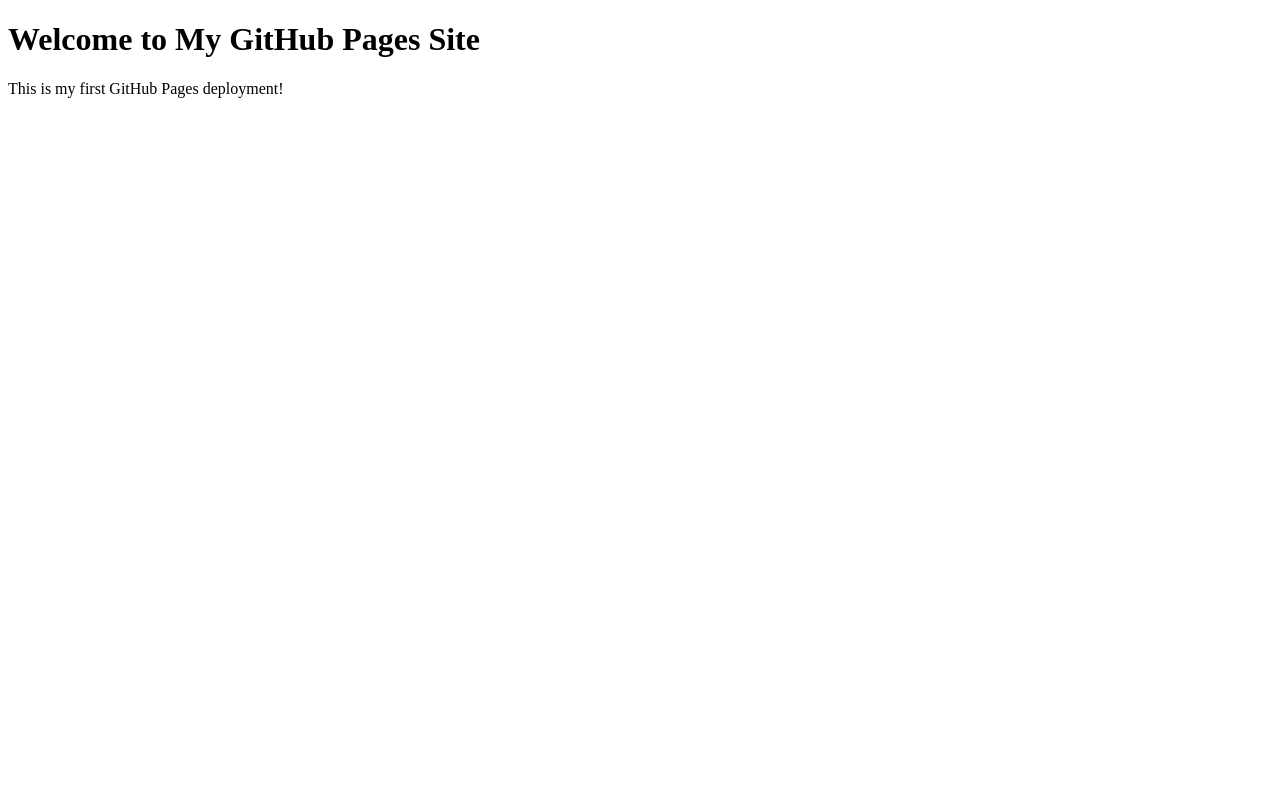
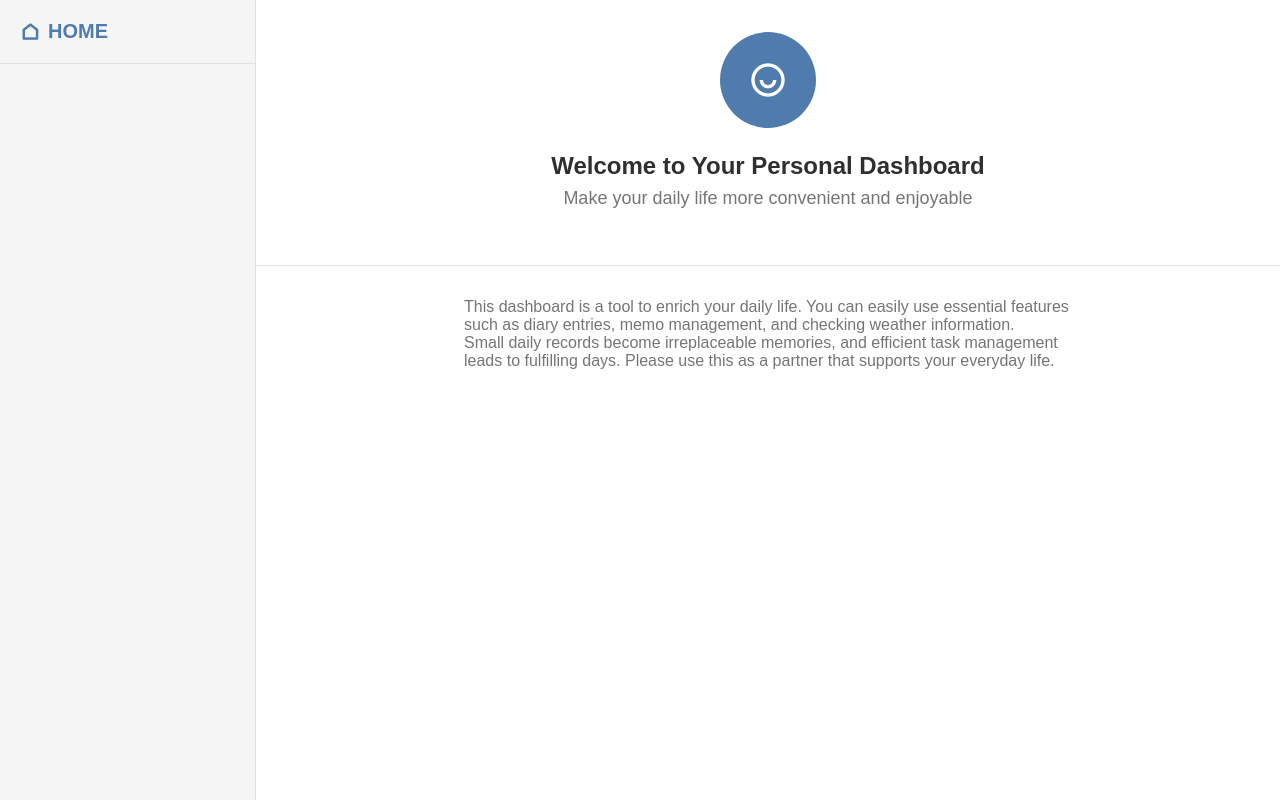
Before and after one commit to yuitomiura/my-first-web-app, a plain HTML site: page index.html in a window 1280 px wide. Drawn offline with nearby package versions, Linux system fonts and the light colour scheme.

Commit message:
Add files via upload
新しい Web サイト用ファイルをアップロード

```diff
--- a/index.html
+++ b/index.html
@@ -1,12 +1,41 @@
 <!DOCTYPE html>
 <html lang="en">
-<head>
-    <meta charset="UTF-8">
-    <meta name="viewport" content="width=device-width, initial-scale=1.0">
-    <title>My GitHub Pages Site</title>
-</head>
-<body>
-    <h1>Welcome to My GitHub Pages Site</h1>
-    <p>This is my first GitHub Pages deployment!</p>
-</body>
+  <head>
+    <meta charset="UTF-8" />
+    <meta name="viewport" content="width=device-width, initial-scale=1.0" />
+    <title>Dashboard</title>
+    <link href="https://cdn.jsdelivr.net/npm/remixicon@4.5.0/fonts/remixicon.css" rel="stylesheet" />
+    <link rel="stylesheet" href="./style.css" />
+  </head>
+  <body>
+    <div class="dashboard-container">
+      <aside>
+        <div class="sidebar">
+          <div class="sidebar-header">
+            <a href="#" class="sidebar-home" deta-dab="home">
+              <span class="ri-home-line"></span>
+              <span>HOME</span>
+            </a>
+          </div>
+        </div>
+      </aside>
+      <main class="main-contents">
+        <section id="home">
+          <header>
+            <div class="profile-icon">
+              <span class="ri-user-smile-line"></span>
+            </div>
+            <h1 class="content-title">Welcome to Your Personal Dashboard</h1>
+            <p class="content-subtitle">Make your daily life more convenient and enjoyable</p>
+          </header>
+          <div class="section-body">
+            <div class="section-description">
+            <p>This dashboard is a tool to enrich your daily life. You can easily use essential features such as diary entries, memo management, and checking weather information.</p>
+            <p>Small daily records become irreplaceable memories, and efficient task management leads to fulfilling days. Please use this as a partner that supports your everyday life.</p>
+            </div>
+          </div>
+        </section>
+      </main>
+    </div>
+  </body>
 </html>
--- /dev/null
+++ b/style.css
@@ -0,0 +1,106 @@
+/* ブラウザで設定されているスタイルのリセット・共通設定 */
+/* 消さないでください */
+*,
+*::before,
+*::after {
+  box-sizing: border-box;
+}
+body,
+h1,
+h2,
+h3,
+p,
+ul,
+li,
+form,
+input,
+textarea,
+select,
+button {
+  margin: 0;
+  padding: 0;
+  font-family: sans-serif;
+}
+
+ul {
+  list-style: none;
+}
+/* スタイルのリセット終了 */
+
+/* サイドバーとメインコンテンツを包むための要素のスタイルを書いてください */
+.dashboard-container {
+  display: flex;
+  height: 100vh;
+}
+
+/* サイドバーに関連するスタイルを書いてください */
+.sidebar {
+  width: 256px;
+  flex-shrink: 0;
+  background-color: #f5f5f5;
+  border-right: 1px solid #e0e0e0;
+  height: 100%;
+  flex-direction: column;
+  display: flex
+}
+
+.sidebar-header {
+  padding: 20px;
+  border-bottom: 1px solid #e0e0e0;
+}
+
+.sidebar-home {
+  font-size: 1.25rem;
+  font-weight: 600;
+  color: #4f7cac;
+  align-items: center;
+  gap: 8px;
+  text-decoration: none;
+  display: flex
+}
+
+/* メインコンテンツに関連するスタイルを書いてください */
+.main-contents {
+  flex: 1;
+}
+
+header {
+  background-color: white;
+  padding: 32px;
+  border-bottom: 1px solid #e0e0e0;
+  text-align: center;
+}
+
+.ri-user-smile-line {
+  width: 96px;
+  height: 96px;
+  background-color: #4f7cac;
+  border-radius: 50%;
+  justify-content: center;
+  align-items: center;
+  margin: 0 auto 24px auto;
+  font-size: 2.5rem;
+  color: white;
+  display: flex
+}
+
+.content-title {
+  font-size: 1.5rem;
+  font-weight: 600;
+  color: #2f2f2f;
+  margin-bottom: 8px;
+}
+
+.content-subtitle {
+  font-size: 1.125rem;
+  color: #757575;
+  margin-bottom: 24px;
+}
+
+.section-description {
+  max-width: 672px;
+  margin: 0 auto 0 auto;
+  padding: 32px;
+  color: #757575;
+  margin-bottom: 16px;
+}
```
